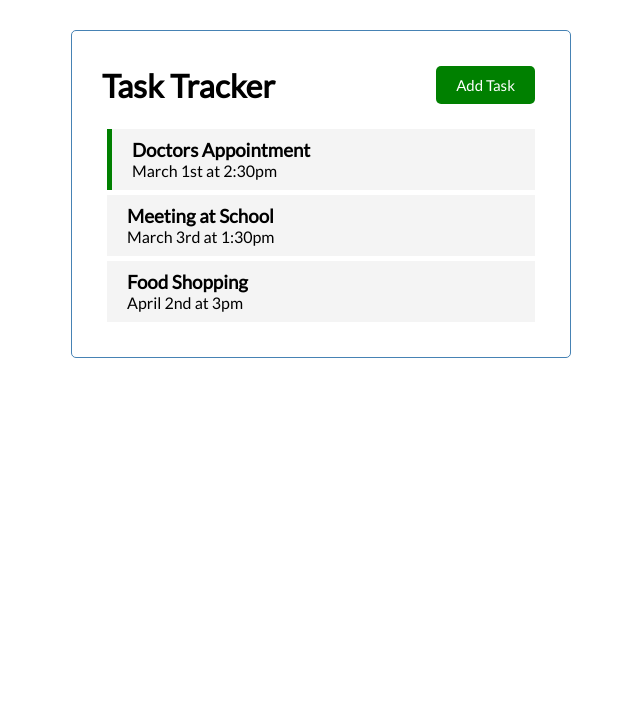
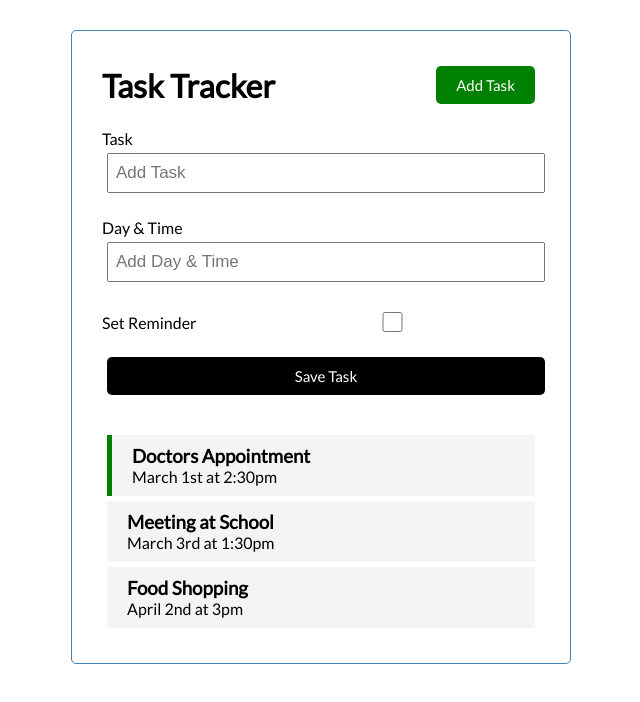
Before and after one commit to ks510/vue-crash-2021, a Vue app: page / in a window 1280 px wide. Shown: the top 702 px of the page, without its empty margins (319-959 px from the left). Built offline with nearby package versions, Linux system fonts and the light colour scheme; the HTML template or start-up script is replaced by a standard one.

Commit message:
Added create task form

```diff
--- a/src/App.vue
+++ b/src/App.vue
@@ -1,6 +1,7 @@
 <template>
   <div class="container">
     <Header title="Task Tracker" />
+    <AddTask />
     <Tasks
       @toggle-reminder="toggleReminder"
       @delete-task="deleteTask"
@@ -12,12 +13,14 @@
 <script>
 import Header from "./components/Header";
 import Tasks from "./components/Tasks";
+import AddTask from "./components/AddTask";
 
 export default {
   name: "App",
   components: {
     Header,
     Tasks,
+    AddTask,
   },
   data() {
     return {
--- /dev/null
+++ b/src/components/AddTask.vue
@@ -0,0 +1,60 @@
+<template>
+  <form @submit="onSubmit" class="add-form">
+    <div class="form-control">
+      <label>Task</label>
+      <input type="text" v-model="text" name="text" placeholder="Add Task" />
+    </div>
+    <div class="form-control">
+      <label>Day & Time</label>
+      <input
+        type="text"
+        v-model="day"
+        name="day"
+        placeholder="Add Day & Time"
+      />
+    </div>
+    <div class="form-control form-control-check">
+      <label>Set Reminder</label>
+      <input type="checkbox" v-model="reminder" name="reminder" />
+    </div>
+
+    <input type="submit" value="Save Task" class="btn btn-block" />
+  </form>
+</template>
+
+<script>
+export default {
+  name: "AddTask",
+};
+</script>
+
+<style scoped>
+.add-form {
+  margin-bottom: 40px;
+}
+.form-control {
+  margin: 20px 0;
+}
+.form-control label {
+  display: block;
+}
+.form-control input {
+  width: 100%;
+  height: 40px;
+  margin: 5px;
+  padding: 3px 7px;
+  font-size: 17px;
+}
+.form-control-check {
+  display: flex;
+  align-items: center;
+  justify-content: space-between;
+}
+.form-control-check label {
+  flex: 1;
+}
+.form-control-check input {
+  flex: 2;
+  height: 20px;
+}
+</style>
```
